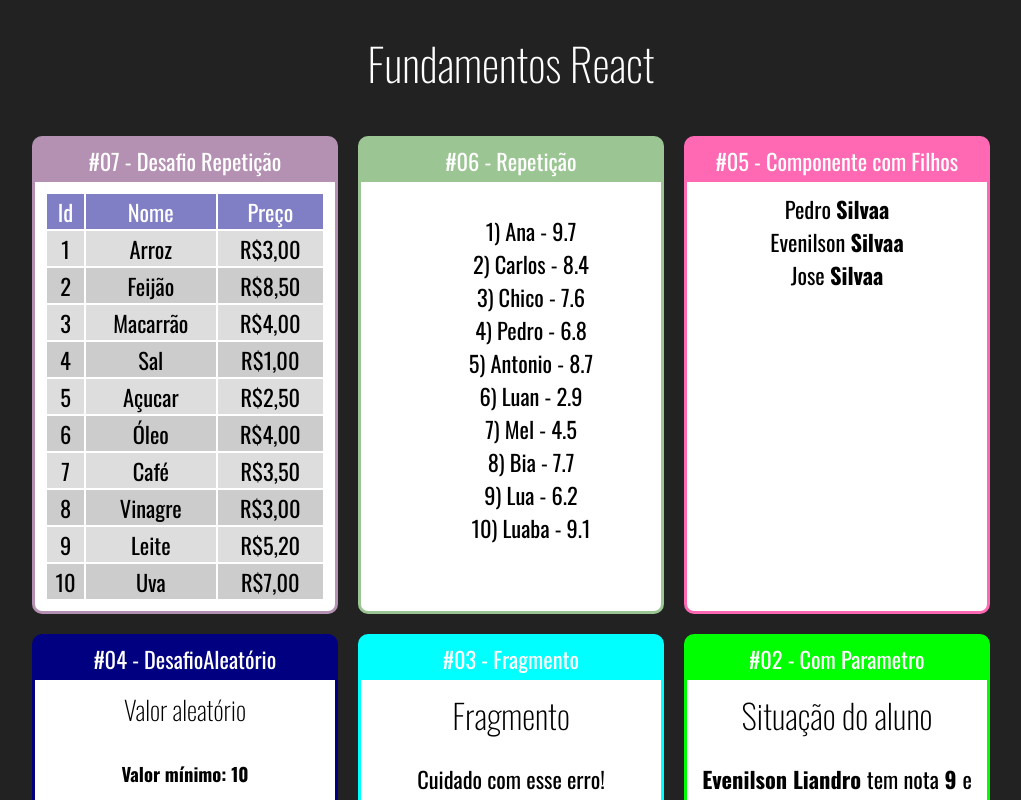
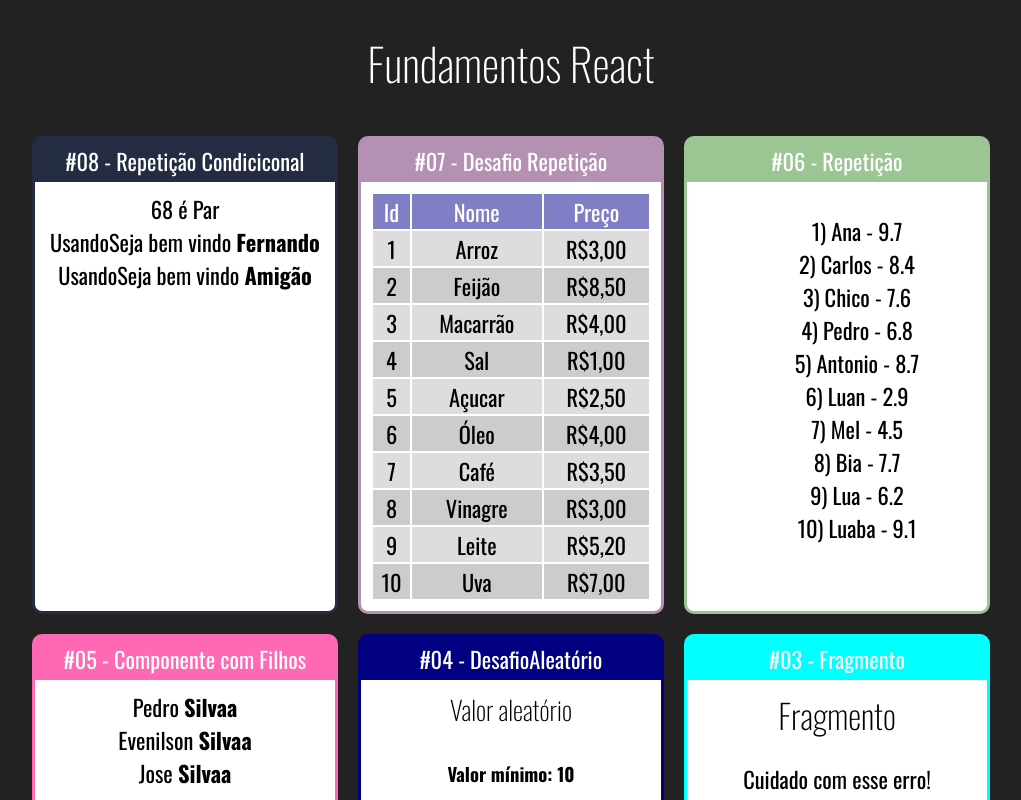
Before and after one commit to evenilson/curso-react-redux, a React (Create React App) app in the folder fundamentos-react/: page / in a window 1280 px wide. Shown: the top 800 px of the page, without its empty margins (129-1150 px from the left). Built offline with nearby package versions, Linux system fonts and the light colour scheme.

Commit message:
Repeticão Condicional

```diff
--- a/fundamentos-react/src/App.jsx
+++ b/fundamentos-react/src/App.jsx
@@ -2,6 +2,8 @@
 
 import './App.css'
 
+import UsuarioInfo from './components/conditional/UsuarioInfo'
+import ParOuImpar from './components/conditional/ParOuImpar'
 import TableProdutos from './components/repetition/TableProdutos'
 import ListAlunos from './components/repetition/ListAlunos'
 import Familia from './components/basics/Familia'
@@ -20,6 +22,12 @@
             <h1>Fundamentos React</h1>
 
             <div className='cards'>
+
+                <Card titulo='#08 - Repetição Condiciconal' color='#232c43'>
+                    <ParOuImpar number={68}></ParOuImpar>
+                    <UsuarioInfo usuario={{nome: 'Fernando'}}/>
+                    <UsuarioInfo usuario={{email: 'fer@gmail.com'}}/>
+                </Card>
 
                 <Card titulo='#07 - Desafio Repetição' color='#b491b2'>
                     <TableProdutos></TableProdutos>
--- /dev/null
+++ b/fundamentos-react/src/components/conditional/ParOuImpar.jsx
@@ -0,0 +1,13 @@
+import React from 'react'
+
+export default (props) => {
+
+    const isPar = props.number % 2 === 0
+
+    return (
+        <div>
+            {props.number} é {isPar ? <span>Par</span> : <span>Impar</span>}
+
+        </div>
+    )
+}
--- /dev/null
+++ b/fundamentos-react/src/components/conditional/UsuarioInfo.jsx
@@ -0,0 +1,25 @@
+import React from 'react'
+import If, { Else }from './if'
+
+export default props => {
+    const usuario = props.usuario || {}
+    return(
+        <div>
+
+            Usando
+            {/* <If test={usuario && usuario.nome}>
+                Seja bem vindo <strong>{usuario.nome}</strong>
+            </If>
+            <If test={!usuario || !usuario.nome}>
+                Seja bem vindo <strong>Amigão</strong>
+            </If> */}
+
+            <If test={usuario && usuario.nome}>
+                Seja bem vindo <strong>{usuario.nome}</strong>
+                <Else>
+                    Seja bem vindo <strong>Amigão</strong>
+                </Else>
+            </If>
+        </div>
+    )
+}
--- /dev/null
+++ b/fundamentos-react/src/components/conditional/if.js
@@ -0,0 +1,21 @@
+export default props => {
+
+    const elseChild = props.children.filter(child => {
+        return child.type && child.type.name ==='Else'
+    })[0]
+
+    const ifChildren = props.children.filter(child => {
+        return child !== elseChild
+    })
+
+    if(props.test){
+        return ifChildren
+    }else if(elseChild){
+        return elseChild
+    }
+    else{
+        return false
+    }
+}
+
+export const Else = props => props.children
```
